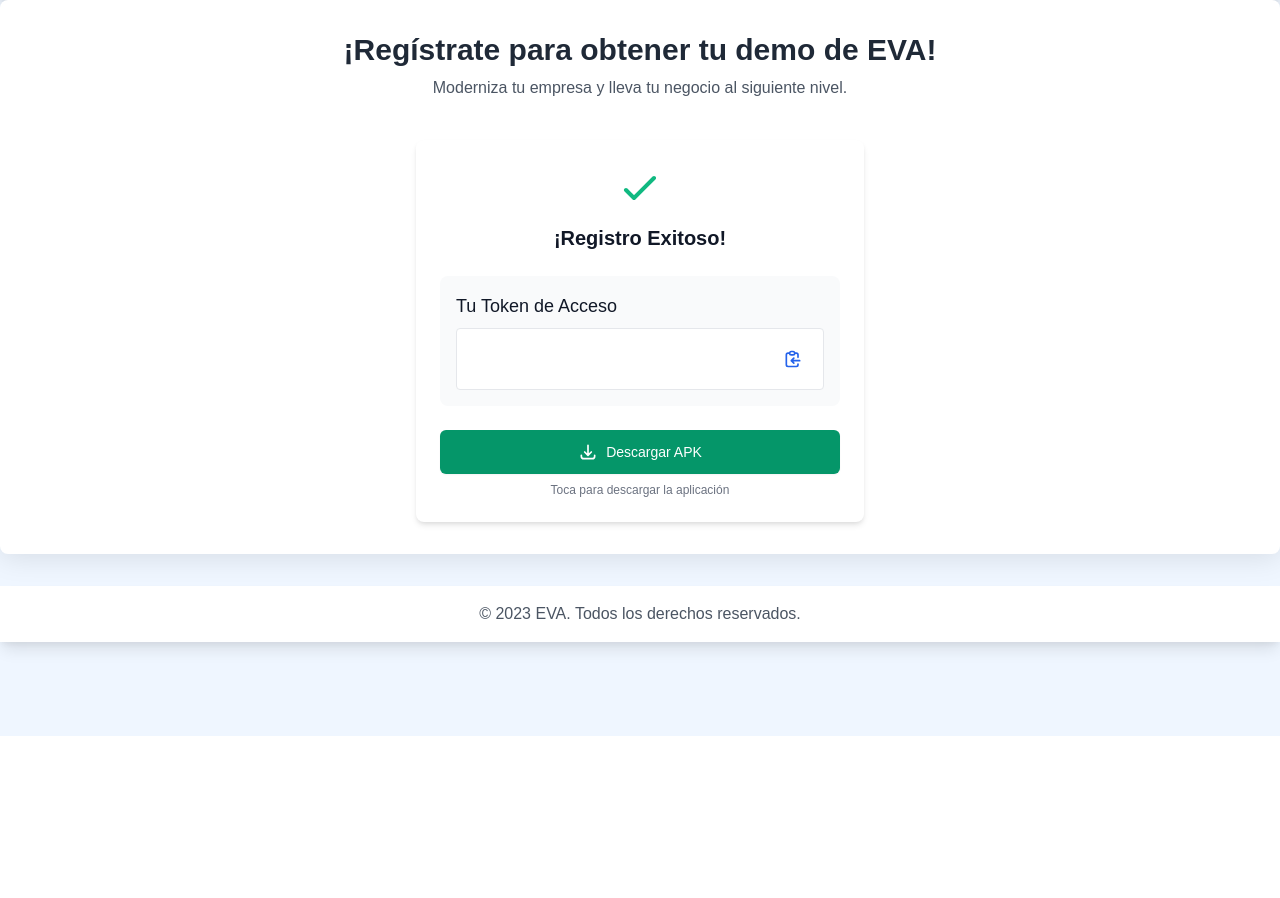
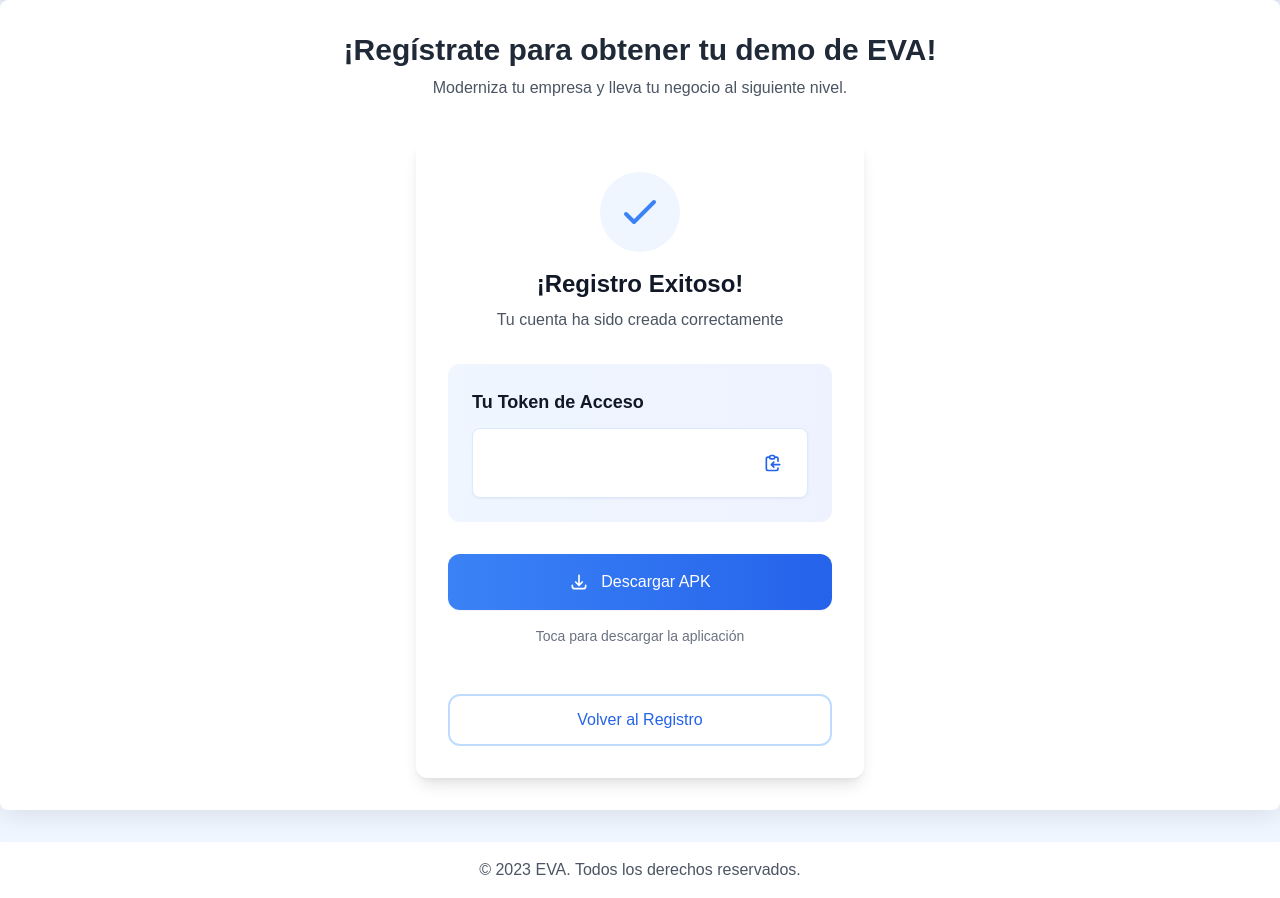
Before and after one commit to sxntiagoad/demo-eva, a Flask app: template app/templates/auth/success.html in a window 1280 px wide. Shown: the part 64-962 px from the top of the page. Before the commit the page ends 800 px from the top, so only its background shows below. Run offline with Flask 3, Linux system fonts and the light colour scheme; the template is opened without the code that fills it, so the values that code supplies are empty.

Commit message:
improve UX

```diff
--- a/app/templates/auth/success.html
+++ b/app/templates/auth/success.html
@@ -3,44 +3,56 @@
 {% block title %}Registro Exitoso{% endblock %}
 
 {% block content %}
-<div class="max-w-md mx-auto bg-white rounded-lg shadow-md p-6 mt-10">
-    <div class="text-center mb-6">
-        <svg class="mx-auto h-12 w-12 text-green-500" fill="none" stroke="currentColor" viewBox="0 0 24 24">
-            <path stroke-linecap="round" stroke-linejoin="round" stroke-width="2" d="M5 13l4 4L19 7"></path>
-        </svg>
-        <h2 class="mt-3 text-xl font-bold text-gray-900">¡Registro Exitoso!</h2>
+<div class="max-w-md mx-auto bg-white rounded-xl shadow-lg p-8 mt-10 space-y-8 transition-all duration-300 hover:shadow-xl">
+    <!-- Icono de éxito con animación -->
+    <div class="text-center">
+        <div class="inline-flex p-4 bg-blue-50 rounded-full">
+            <svg class="h-12 w-12 text-blue-500 animate-[bounce_1s_ease-in-out_1]" fill="none" stroke="currentColor" viewBox="0 0 24 24">
+                <path stroke-linecap="round" stroke-linejoin="round" stroke-width="2" d="M5 13l4 4L19 7"></path>
+            </svg>
+        </div>
+        <h2 class="mt-4 text-2xl font-bold text-gray-900">¡Registro Exitoso!</h2>
+        <p class="mt-2 text-gray-600">Tu cuenta ha sido creada correctamente</p>
     </div>
 
     <!-- Token Section -->
-    <div class="bg-gray-50 rounded-lg p-4 mb-6">
-        <h3 class="text-lg font-medium text-gray-900 mb-2">Tu Token de Acceso</h3>
-        <div class="flex items-center justify-between bg-white p-3 rounded border">
-            <code id="tokenText" class="text-sm text-gray-600">{{ token }}</code>
-            <button onclick="copyToken()" class="ml-2 p-2 text-blue-600 hover:text-blue-800">
-                <span class="sr-only">Copiar</span>
+    <div class="bg-gradient-to-r from-blue-50 to-indigo-50 rounded-xl p-6 space-y-3">
+        <h3 class="text-lg font-semibold text-gray-900">Tu Token de Acceso</h3>
+        <div class="flex items-center justify-between bg-white p-4 rounded-lg border border-blue-100 shadow-sm">
+            <code id="tokenText" class="text-sm text-gray-700 font-mono">{{ token }}</code>
+            <button onclick="copyToken()" class="ml-3 p-2 text-blue-600 hover:text-blue-700 transition-colors duration-200">
+                <span class="sr-only">Copiar Token</span>
                 <svg class="h-5 w-5" fill="none" stroke="currentColor" viewBox="0 0 24 24">
                     <path stroke-linecap="round" stroke-linejoin="round" stroke-width="2" d="M8 5H6a2 2 0 00-2 2v12a2 2 0 002 2h10a2 2 0 002-2v-1M8 5a2 2 0 002 2h2a2 2 0 002-2M8 5a2 2 0 012-2h2a2 2 0 012 2m0 0h2a2 2 0 012 2v3m2 4H10m0 0l3-3m-3 3l3 3"></path>
                 </svg>
             </button>
         </div>
-        <p id="copyMessage" class="mt-2 text-sm text-green-600 hidden">¡Token copiado!</p>
+        <p id="copyMessage" class="text-sm text-blue-600 hidden transition-opacity duration-300">¡Token copiado al portapapeles!</p>
     </div>
 
     <!-- Download Section -->
-    <div class="mt-6">
+    <div class="space-y-4">
         <a href="{{ download_url }}"
            download="app_release.apk"
-           class="block w-full text-center py-3 px-4 rounded-md shadow-sm text-sm font-medium text-white bg-green-600 hover:bg-green-700 focus:outline-none focus:ring-2 focus:ring-offset-2 focus:ring-green-500 transition-colors duration-200">
+           class="block w-full text-center py-4 px-6 rounded-xl shadow-sm text-white bg-gradient-to-r from-blue-500 to-blue-600 hover:from-blue-600 hover:to-blue-700 focus:outline-none focus:ring-2 focus:ring-offset-2 focus:ring-blue-500 transition-all duration-200 transform hover:scale-[1.02]">
             <div class="flex items-center justify-center">
-                <svg class="h-5 w-5 mr-2" fill="none" stroke="currentColor" viewBox="0 0 24 24">
+                <svg class="h-5 w-5 mr-3" fill="none" stroke="currentColor" viewBox="0 0 24 24">
                     <path stroke-linecap="round" stroke-linejoin="round" stroke-width="2" d="M4 16v1a3 3 0 003 3h10a3 3 0 003-3v-1m-4-4l-4 4m0 0l-4-4m4 4V4"></path>
                 </svg>
                 Descargar APK
             </div>
         </a>
-        <p class="mt-2 text-xs text-center text-gray-500">
+        <p class="text-sm text-center text-gray-500">
             Toca para descargar la aplicación
         </p>
+    </div>
+
+    <!-- Botón Regresar -->
+    <div class="pt-4">
+        <a href="{{ url_for('auth.register') }}"
+           class="block w-full text-center py-3 px-6 rounded-xl border-2 border-blue-200 text-blue-600 hover:bg-blue-50 hover:border-blue-300 transition-all duration-200 font-medium">
+            Volver al Registro
+        </a>
     </div>
 </div>
 
@@ -50,17 +62,20 @@
     navigator.clipboard.writeText(tokenText).then(() => {
         const copyMessage = document.getElementById('copyMessage');
         copyMessage.classList.remove('hidden');
+        copyMessage.classList.add('opacity-100');
         setTimeout(() => {
-            copyMessage.classList.add('hidden');
+            copyMessage.classList.add('opacity-0');
+            setTimeout(() => {
+                copyMessage.classList.add('hidden');
+            }, 300);
         }, 2000);
     }).catch(err => {
         console.error('Error al copiar: ', err);
     });
 }
 
-// Verificar si la descarga inició
+// Manejo especial para dispositivos móviles
 document.querySelector('a[download]').addEventListener('click', function(e) {
-    // Para dispositivos móviles, abrir en nueva pestaña
     if (/Android|iPhone|iPad|iPod/i.test(navigator.userAgent)) {
         e.preventDefault();
         window.open(this.href, '_blank');
```
